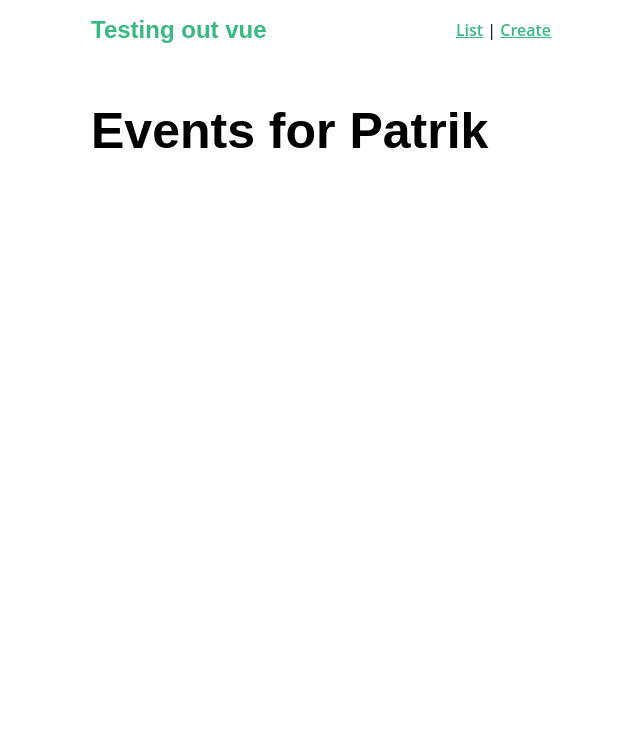
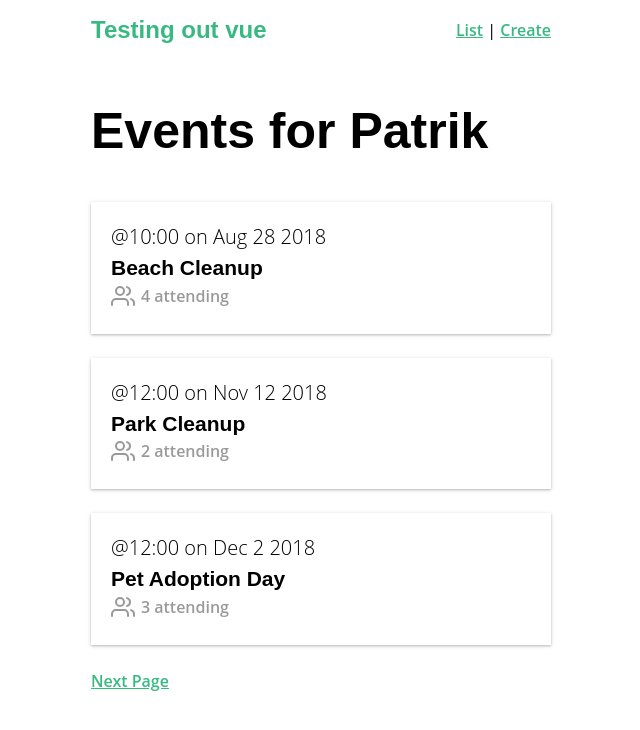
Before and after one commit to pana79/testing-vue, a Vue app: page / in a window 1280 px wide. Shown: the top 730 px of the page, without its empty margins (319-959 px from the left). Built offline with nearby package versions, Linux system fonts and the light colour scheme; data requests are answered from the project's data file.

Commit message:
added namespace

```diff
--- a/src/views/EventList.vue
+++ b/src/views/EventList.vue
@@ -27,7 +27,7 @@
       },
       created() {
           this.perPage=3
-        this.$store.dispatch('fetchEvents', {
+        this.$store.dispatch('event/fetchEvents', {
             perPage:this.perPage,
             page:this.page
         })
```
